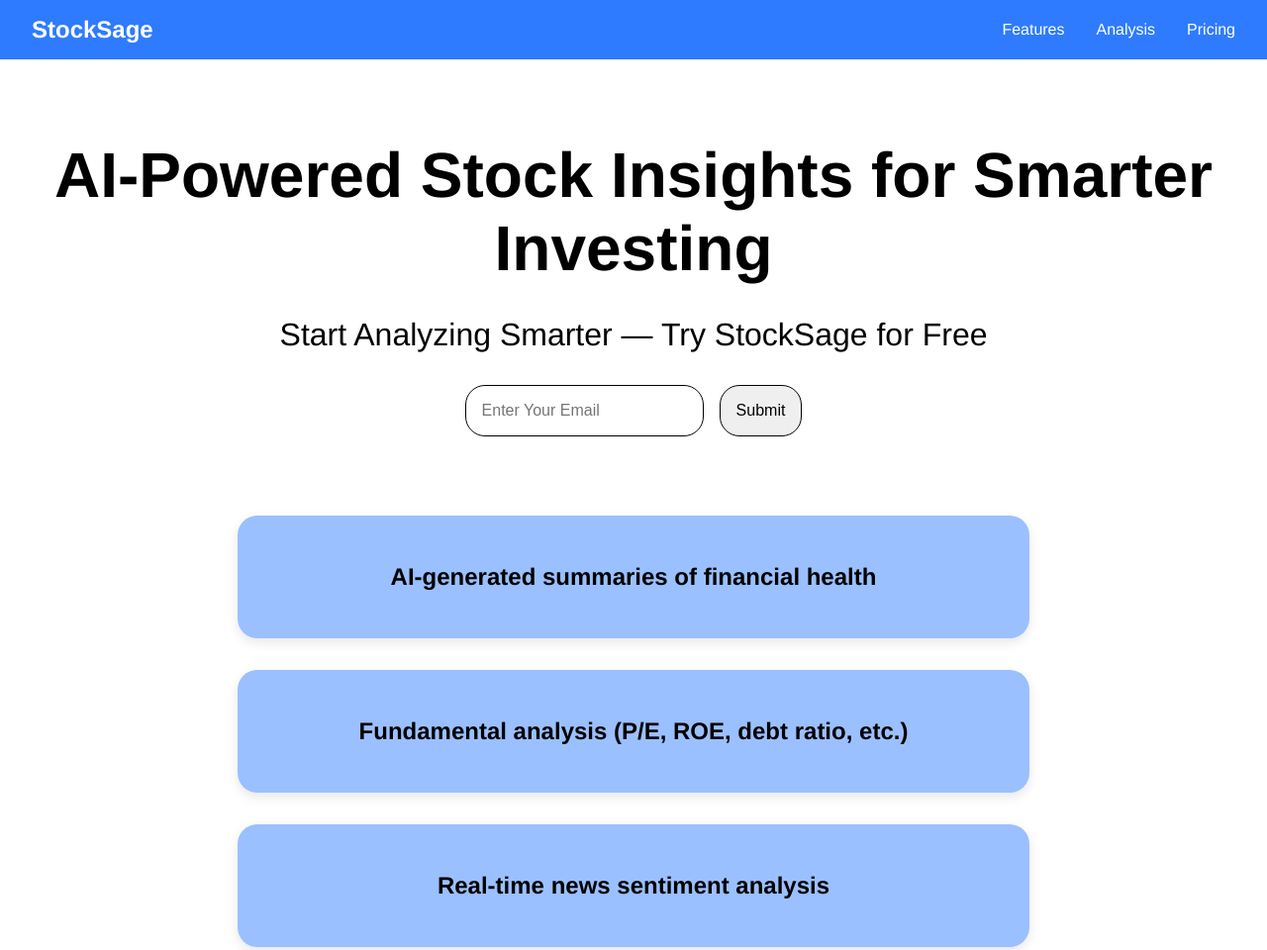
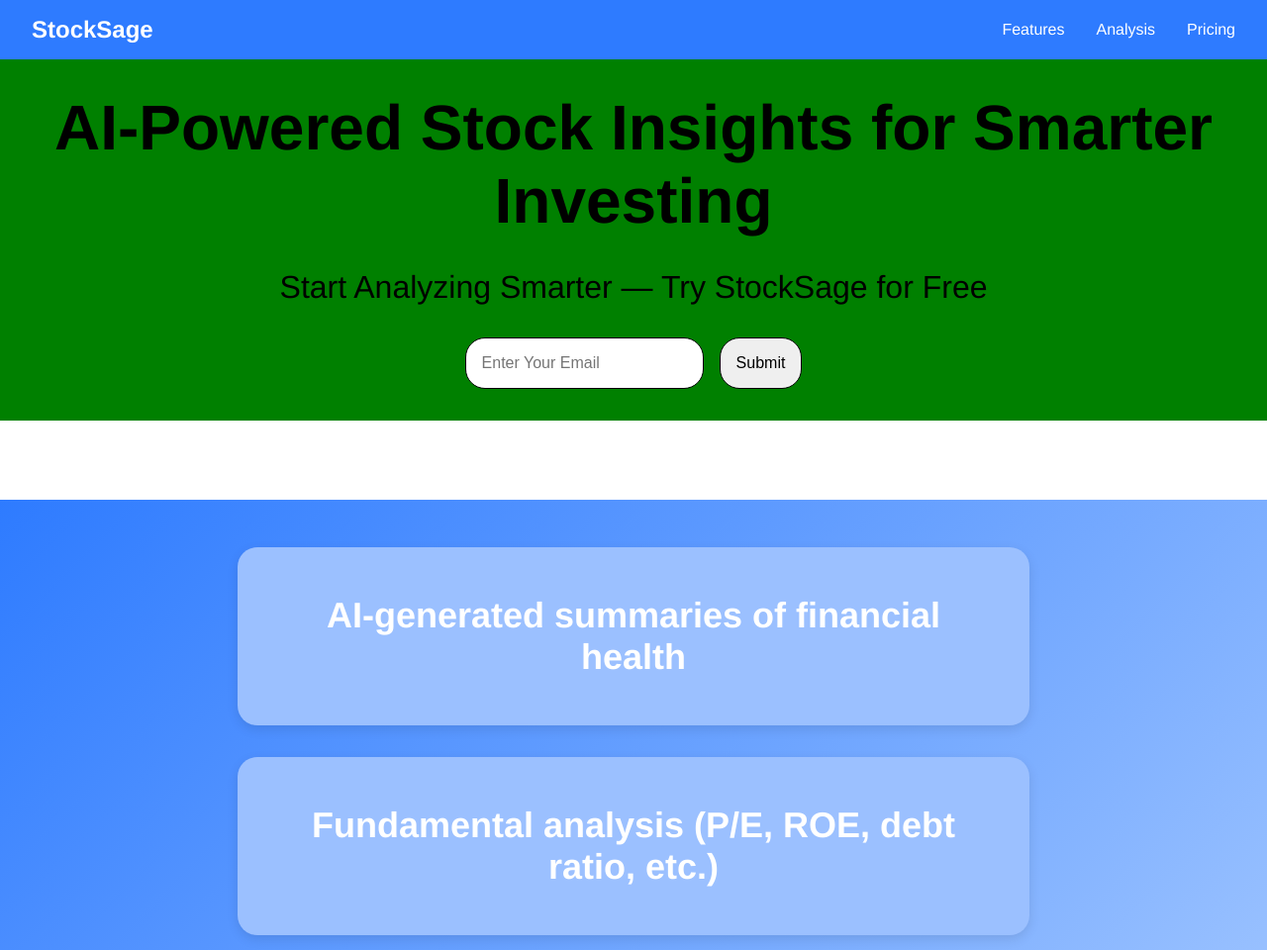
Before and after one commit to emhgit/stocksage, a plain HTML site: page index.html in a window 1280 px wide. Shown: the top 960 px of the page at 99% size. Drawn offline with Linux system fonts and the light colour scheme.

Commit message:
fix full width section issue

```diff
--- a/styles.css
+++ b/styles.css
@@ -48,15 +48,18 @@ header nav ul li:hover {
 
 /* Main Content */
 main {
-    margin: 5rem auto;
+    width: 100%;
+    /*margin: 5rem auto;*/
     display: flex;
     flex-direction: column;
     gap: 5rem;
     align-items: center;
-    padding: 0 2rem;
 }
 
 #hero {
+    padding: 2rem;
+    background-color: green;
+    width: 100%;
     text-align: center;
     display: flex;
     flex-direction: column;
@@ -100,6 +103,10 @@ main {
 
 /* Features Section */
 #features {
+    color: white;
+    font-size: 1.5rem;
+    padding: 3rem 2rem;
+    background: linear-gradient(135deg, #2e7bff 0%, #a4c8ff 100%);
     width: 100%;
     display: flex;
     flex-direction: column;
```
Also changed, not shown: index.html (indentation only).
